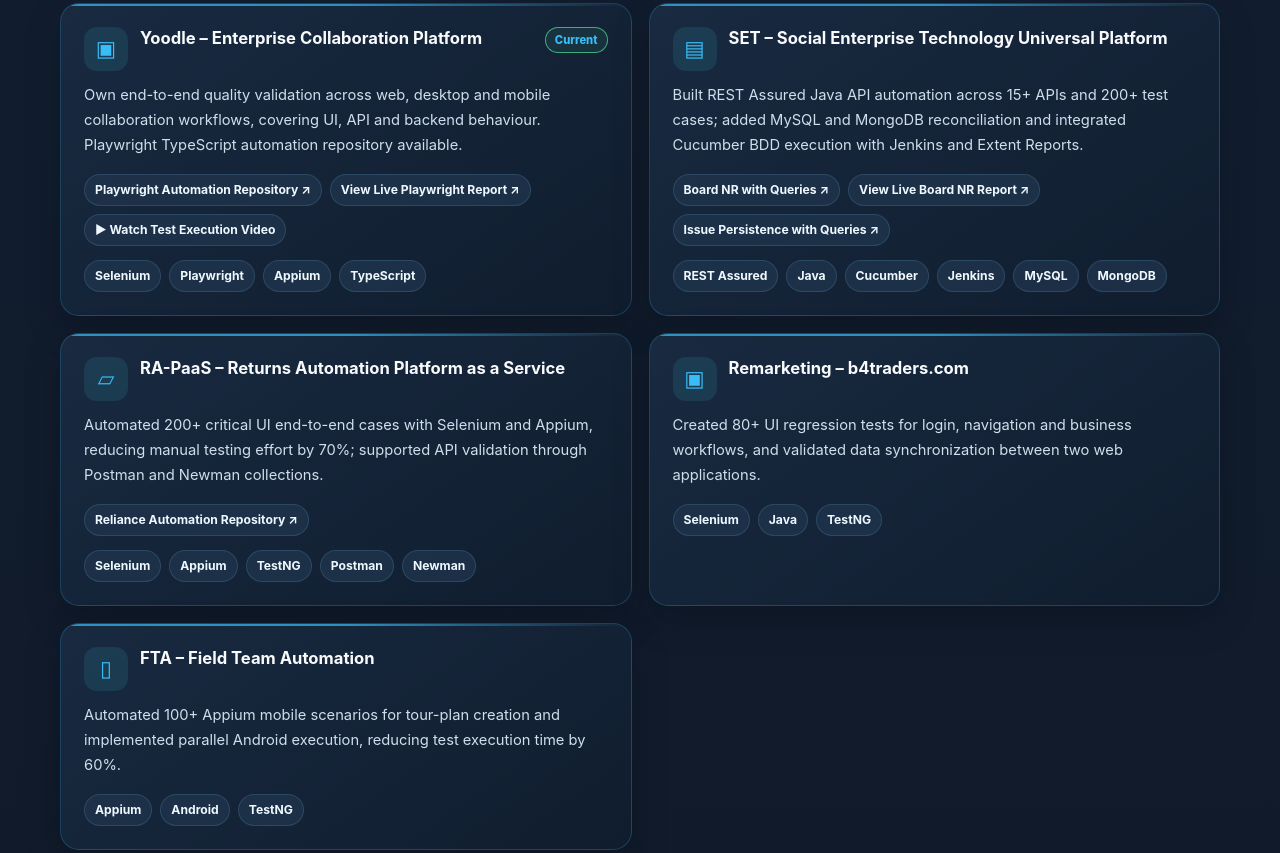
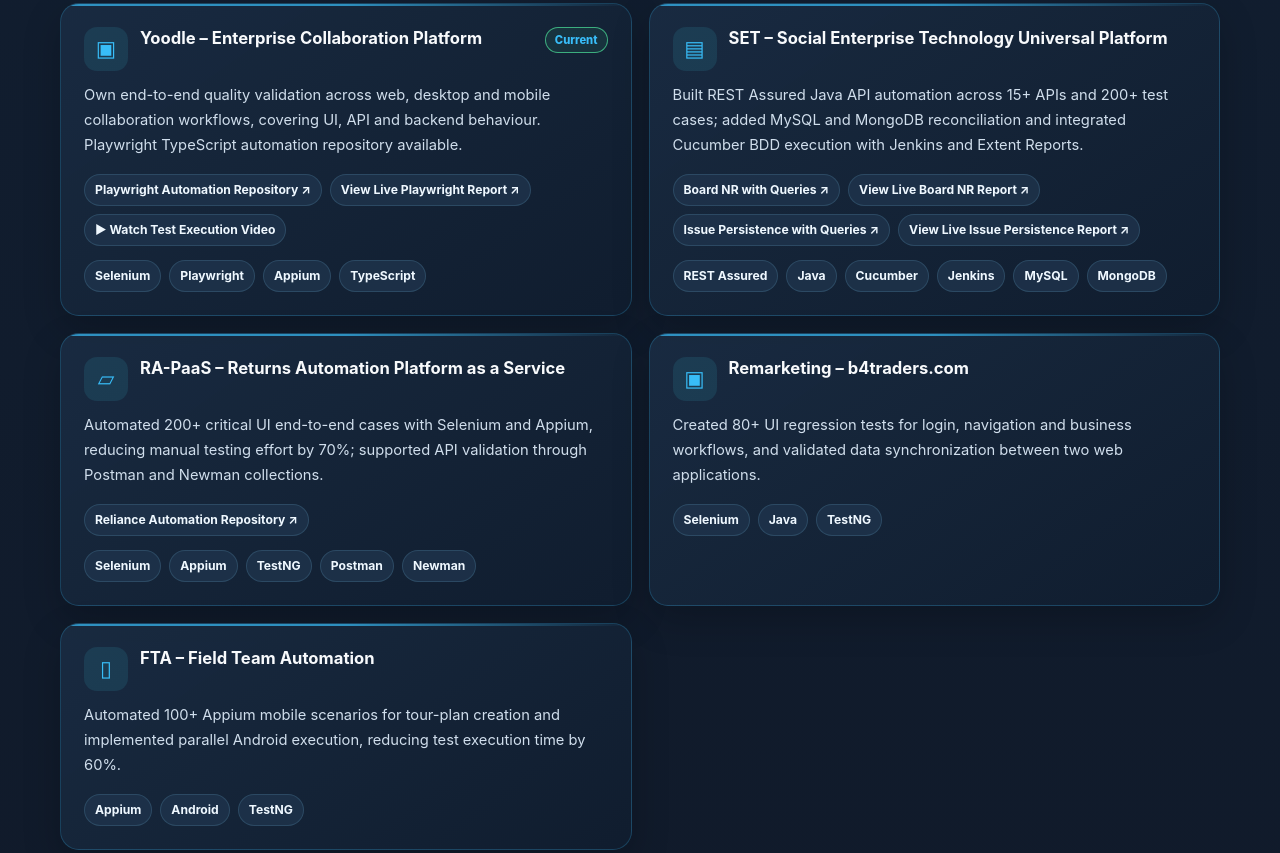
Before and after one commit to chetan13025/Chetan-QA-Portfolio, a plain HTML site: page index.html in a window 1280 px wide. Shown: the part 3119-3972 px from the top of the page. Drawn offline with Linux system fonts and the light colour scheme.

Commit message:
Add live Issue Persistence report link to portfolio

```diff
--- a/index.html
+++ b/index.html
@@ -317,7 +317,7 @@ body{overflow-x:hidden}
 </div></div></section>
 <section id="projects"><div class="container"><div class="section-head"><div class="kicker">Selected work</div><h2 class="section-title">Featured Projects</h2></div><div class="projects">
 <article class="project"><div class="project-heading"><div class="project-icon">▣</div><h3>Yoodle – Enterprise Collaboration Platform</h3><span class="badge">Current</span></div><p>Own end-to-end quality validation across web, desktop and mobile collaboration workflows, covering UI, API and backend behaviour. Playwright TypeScript automation repository available.</p><div class="tags" style="margin:0 0 14px"><a class="tag" href="https://github.com/chetan13025/Yoodle_Playwright" target="_blank" rel="noopener noreferrer" style="text-decoration:none">Playwright Automation Repository ↗</a><a class="tag" href="https://chetan13025.github.io/Chetan-QA-Portfolio/reports/playwright/" target="_blank" rel="noopener noreferrer" style="text-decoration:none">View Live Playwright Report ↗</a><a class="tag" href="https://chetan13025.github.io/Chetan-QA-Portfolio/reports/playwright/assets/test-recording-webm.mp4" target="_blank" rel="noopener noreferrer" style="text-decoration:none">▶ Watch Test Execution Video</a></div><div class="tags"><span class="tag">Selenium</span><span class="tag">Playwright</span><span class="tag">Appium</span><span class="tag">TypeScript</span></div></article>
-<article class="project"><div class="project-heading"><div class="project-icon">▤</div><h3>SET – Social Enterprise Technology Universal Platform</h3></div><p>Built REST Assured Java API automation across 15+ APIs and 200+ test cases; added MySQL and MongoDB reconciliation and integrated Cucumber BDD execution with Jenkins and Extent Reports.</p><div class="tags" style="margin:0 0 14px"><a class="tag" href="https://github.com/chetan13025/Board_nr_with_Queries" target="_blank" rel="noopener noreferrer" style="text-decoration:none">Board NR with Queries ↗</a><a class="tag" href="https://chetan13025.github.io/Chetan-QA-Portfolio/reports/board-nr/Board_nr.html" target="_blank" rel="noopener noreferrer" style="text-decoration:none">View Live Board NR Report ↗</a><a class="tag" href="https://github.com/chetan13025/Issue_per_with_Queries" target="_blank" rel="noopener noreferrer" style="text-decoration:none">Issue Persistence with Queries ↗</a></div><div class="tags"><span class="tag">REST Assured</span><span class="tag">Java</span><span class="tag">Cucumber</span><span class="tag">Jenkins</span><span class="tag">MySQL</span><span class="tag">MongoDB</span></div></article>
+<article class="project"><div class="project-heading"><div class="project-icon">▤</div><h3>SET – Social Enterprise Technology Universal Platform</h3></div><p>Built REST Assured Java API automation across 15+ APIs and 200+ test cases; added MySQL and MongoDB reconciliation and integrated Cucumber BDD execution with Jenkins and Extent Reports.</p><div class="tags" style="margin:0 0 14px"><a class="tag" href="https://github.com/chetan13025/Board_nr_with_Queries" target="_blank" rel="noopener noreferrer" style="text-decoration:none">Board NR with Queries ↗</a><a class="tag" href="https://chetan13025.github.io/Chetan-QA-Portfolio/reports/board-nr/Board_nr.html" target="_blank" rel="noopener noreferrer" style="text-decoration:none">View Live Board NR Report ↗</a><a class="tag" href="https://github.com/chetan13025/Issue_per_with_Queries" target="_blank" rel="noopener noreferrer" style="text-decoration:none">Issue Persistence with Queries ↗</a><a class="tag" href="https://chetan13025.github.io/Chetan-QA-Portfolio/reports/issue-persistence/Issue_persistence.html" target="_blank" rel="noopener noreferrer">View Live Issue Persistence Report ↗</a></div><div class="tags"><span class="tag">REST Assured</span><span class="tag">Java</span><span class="tag">Cucumber</span><span class="tag">Jenkins</span><span class="tag">MySQL</span><span class="tag">MongoDB</span></div></article>
 <article class="project"><div class="project-heading"><div class="project-icon">▱</div><h3>RA-PaaS – Returns Automation Platform as a Service</h3></div><p>Automated 200+ critical UI end-to-end cases with Selenium and Appium, reducing manual testing effort by 70%; supported API validation through Postman and Newman collections.</p><div class="tags" style="margin:0 0 14px"><a class="tag" href="https://github.com/chetan13025/Reliance" target="_blank" rel="noopener noreferrer" style="text-decoration:none">Reliance Automation Repository ↗</a></div><div class="tags"><span class="tag">Selenium</span><span class="tag">Appium</span><span class="tag">TestNG</span><span class="tag">Postman</span><span class="tag">Newman</span></div></article>
 <article class="project"><div class="project-heading"><div class="project-icon">▣</div><h3>Remarketing – b4traders.com</h3></div><p>Created 80+ UI regression tests for login, navigation and business workflows, and validated data synchronization between two web applications.</p><div class="tags"><span class="tag">Selenium</span><span class="tag">Java</span><span class="tag">TestNG</span></div></article>
 <article class="project"><div class="project-heading"><div class="project-icon">▯</div><h3>FTA – Field Team Automation</h3></div><p>Automated 100+ Appium mobile scenarios for tour-plan creation and implemented parallel Android execution, reducing test execution time by 60%.</p><div class="tags"><span class="tag">Appium</span><span class="tag">Android</span><span class="tag">TestNG</span></div></article>
```
